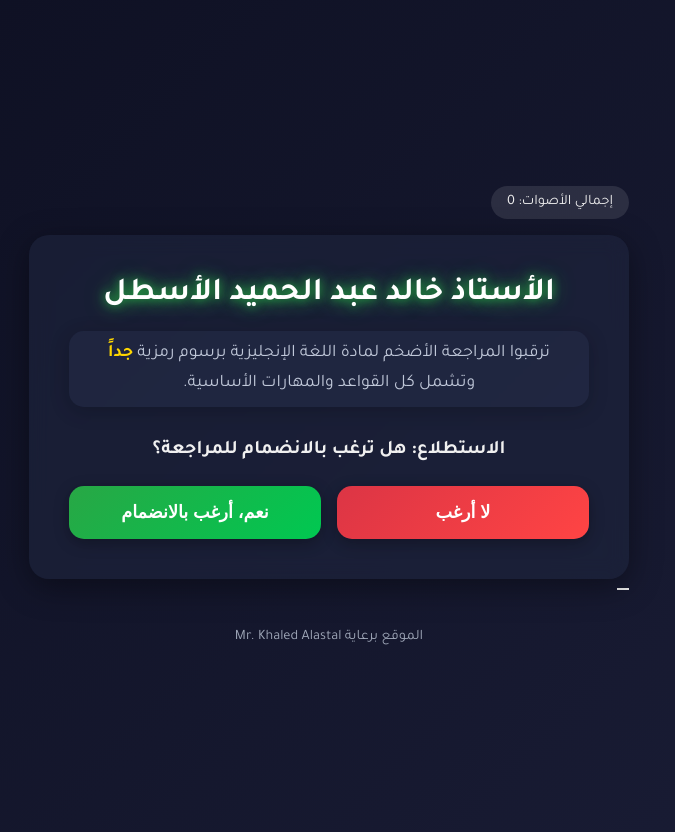
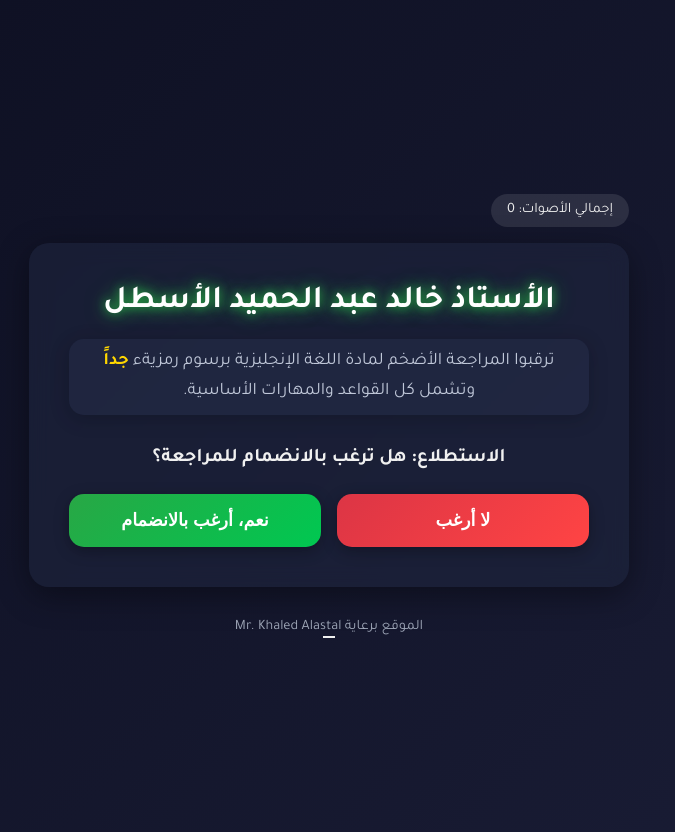
Before and after one commit to MrKhaledAlastal/reconnaissance, a plain HTML site: page docs/index.html in a window 1280 px wide. Both pictures are taken after a click on the element "جداً". Shown: the whole page, without its empty margins (311-986 px from the left). Drawn offline with Linux system fonts and the light colour scheme.

Commit message:
Update index.html

```diff
--- a/docs/index.html
+++ b/docs/index.html
@@ -183,7 +183,7 @@ body {
         <div class="poll-voting" id="poll-voting">
             <h3>الأستاذ خالد عبد الحميد الأسطل</h3>
             <p class="announcement-details">
-                ترقبوا المراجعة الأضخم لمادة اللغة الإنجليزية برسوم رمزية <span id="trigger-word">جداً</span> وتشمل كل القواعد والمهارات الأساسية.
+                ترقبوا المراجعة الأضخم لمادة اللغة الإنجليزية برسوم رمزيةء <span id="trigger-word">جداً</span> وتشمل كل القواعد والمهارات الأساسية.
             </p>
             <p class="poll-question"><b>الاستطلاع:</b> هل ترغب بالانضمام للمراجعة؟</p>
             <div class="poll-options">
@@ -225,11 +225,11 @@ body {
     </div>
 
     <!-- زر Admin مخفي -->
-    <button id="admin-login-btn"></button>
+
 </div>
 
 <footer class="footer">الموقع برعاية Mr. Khaled Alastal</footer>
-
+<button id="admin-login-btn"></button>
 <script>
 let votes = { yes:0, no:0 };
 const pollVotingEl = document.getElementById('poll-voting');
@@ -282,6 +282,7 @@ document.getElementById('trigger-word').addEventListener('click',()=>{
     adminLoginBtn.style.width='auto';
     adminLoginBtn.style.height='auto';
     adminLoginBtn.style.position='static';
+btn.style.display = 'block';
     alert("زر التسجيل أصبح مرئي الآن");
 });
 
```
